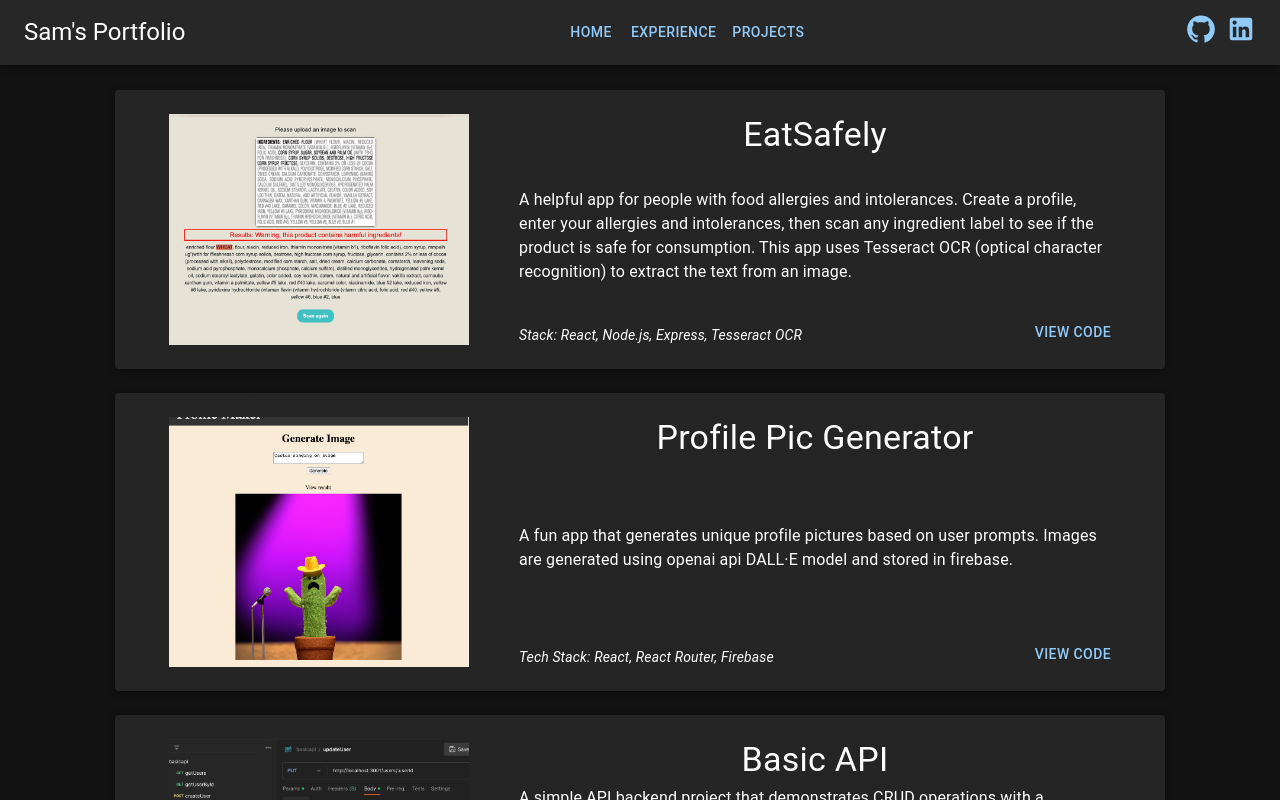
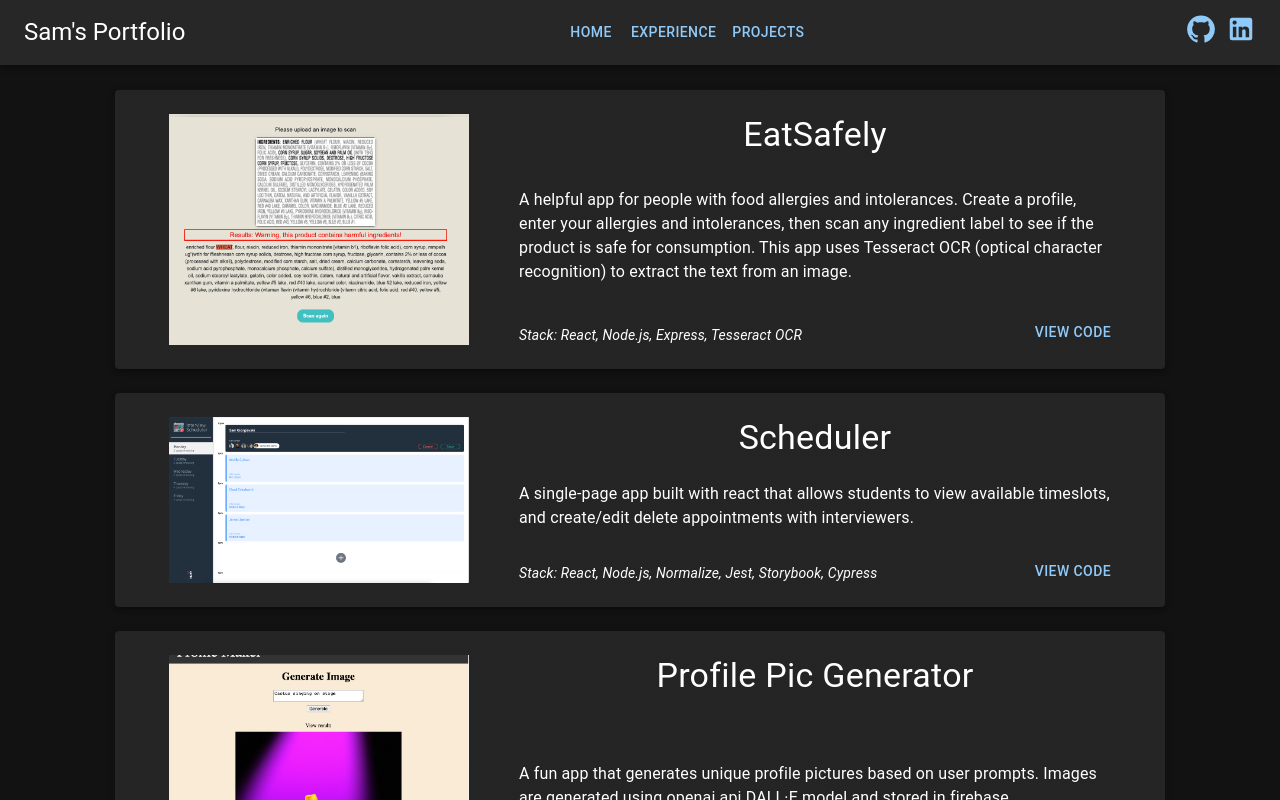
Before and after one commit to SamGiorgievski/my_portfolio, a React (Create React App) app: page /projects in a window 1280 px wide. Shown: the top 800 px of the page. Built offline with nearby package versions, Linux system fonts and the light colour scheme.

Commit message:
added scheduler to projects

```diff
--- a/src/Projects.js
+++ b/src/Projects.js
@@ -1,6 +1,7 @@
 import React from 'react';
 import { Container, Typography, Paper, Grid, CardMedia, Button, Box } from '@mui/material';
 import eatSafely1 from "../src/assets/EatSafely1.png"
+import scheduler from "../src/assets/scheduler.png"
 import profileMaker1 from "../src/assets/ProfilePicGenerator1.png"
 import basicapi from "../src/assets/basicAPI.png"
 
@@ -9,12 +10,13 @@ const Projects = () => {
   return (
     <Container sx={{
       minWidth: "350px",
-      marginTop: "90px"
+      marginTop: "90px",
+      marginBottom: "25px"
     }}>
       <Grid container spacing={3} sx={{
       }}>
 
-        {/* Project 1 */}
+        {/* PROJECT 1 */}
 
         <Grid item xs={12}>
 
@@ -107,8 +109,102 @@ const Projects = () => {
           </Paper>
         </Grid>
 
+      {/* PROJECT 2 */}
 
-        {/* PROJECT 2 */}
+
+        <Grid item xs={12}>
+
+          <Paper elevation={3}
+          sx={{
+            padding: 3,
+            maxWidth: {xs: "600px", sm: "600px", md: "1050px", lg: "1050px", xl: "1050px"},
+            margin: "auto"
+          }}>
+
+            <Box sx={{
+              display: "flex",
+              flexDirection: {xs: "column", sm: "column", md: "row"},
+              justifyContent: "space-around",
+              alignItems: { xs: "center", sm: "center", md: "normal"}
+              }}>
+
+                <CardMedia
+                  component="img"
+                  alt="Scheduler Screenshot"
+                  height= "auto"
+                  image={scheduler}
+                  sx={{
+                    width: { xs: "90%", sm: "90%", md: "40%"},
+                    marginBottom: {xs: "10px", sm: "10px", md: "0px", lg: "0px", xl: "0px"},
+                    marginLeft: {md: "30px", lg: "30px", xl: "30px"},
+                    maxHeight: "250px",
+                    maxWidth: "300px"
+                  }}
+                  />
+
+            <Grid
+            sx={{
+              width: { xs: "90%", sm: "90%", md: "70%"},
+              display: "flex",
+              flexDirection: "column",
+              justifyContent: "space-between",
+              alignItems: {xs: "center", sm: "center", md: "center"},
+              marginLeft: {md: "50px", lg: "50px", xl: "50px"},
+              marginRight: {md: "30px", lg: "30px", xl: "30px"}
+            }}>
+
+
+              <Typography variant="h4" sx={{
+                marginBottom: {xs: "5px", sm: "5px"}
+              }}>
+                Scheduler
+                </Typography>
+              <Typography variant="body1" sx={{
+                marginBottom: {xs: "10px", sm: "10px"},
+                wordWrap: "break-word"
+              }}>
+                A single-page app built with react that allows students to view available timeslots, and create/edit delete appointments with interviewers.
+              </Typography>
+
+              <Grid sx={{
+                  width: "100%",
+                  display: "flex",
+                  flexDirection: {xs: "column", sm: "column", md: "row"},
+                  alignItems: {xs: "center", sm: "center", md: "flex-end"},
+                  justifyContent: "space-between",
+                  flex: "wrap"
+                }}>
+                  <Typography variant="body2" sx={{
+                    fontStyle: 'italic',
+                    marginBottom: {xs: "5px", sm: "5px", md: "0px", lg: "0px", xl: "0px"},
+                    textAlign: {xs: "center", sm: "center"} }}>
+                    Stack: React, Node.js, Normalize, Jest, Storybook, Cypress
+                  </Typography>
+                  <Button
+                  variant="text"
+                  color="primary"
+                  target="_blank" href="https://github.com/SamGiorgievski/scheduler"
+                  padding="none"
+                  sx={{
+                    padding: "0px !important",
+                    whiteSpace: "nowrap"
+                  }}
+                  >
+                    View code
+                  </Button>
+
+
+              </Grid>
+
+              </Grid>
+
+            </Box>
+
+          </Paper>
+        </Grid>
+
+
+        {/* PROJECT 3 */}
 
         <Grid item xs={12}>
 
@@ -197,7 +293,7 @@ const Projects = () => {
         </Grid>
 
 
-                  {/* PROJECT 3 */}
+        {/* PROJECT 4 */}
 
         <Grid item xs={12}>
 
```
Also changed, not shown: src/assets/scheduler.png (added).
